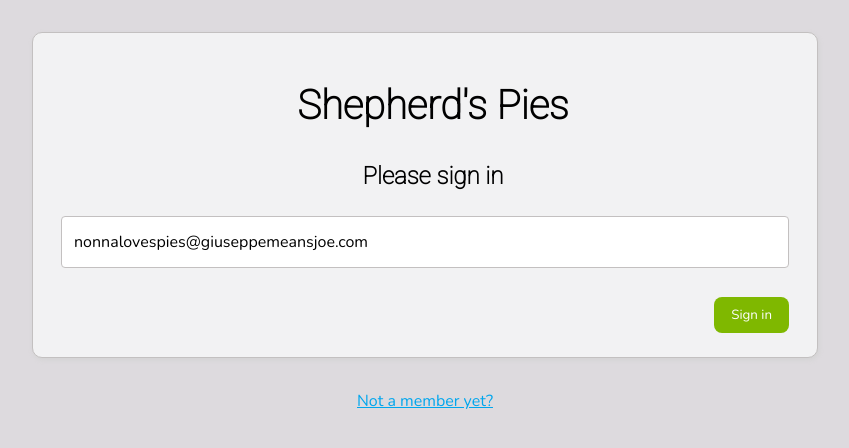
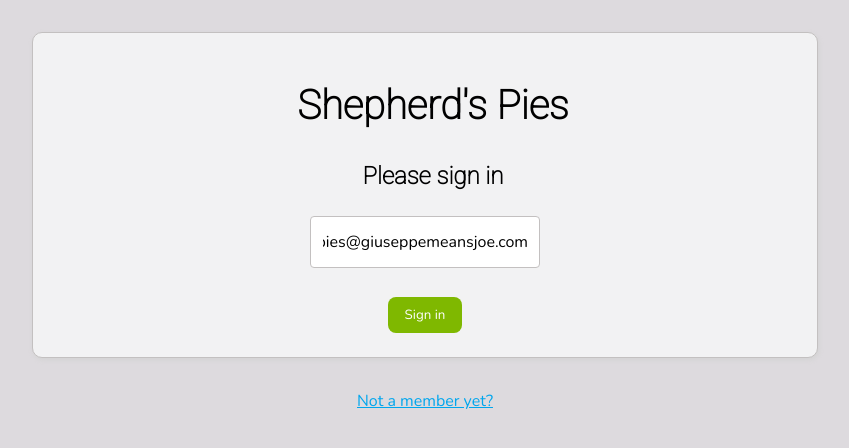
Before and after one commit to NSS-SE-Frontend-Cohort/Shepherds-Pies-Justin-Locke, a React (Vite) app: page /login in a window 1280 px wide. Shown: the top 448 px of the page, without its empty margins (215-1064 px from the left). Built offline with nearby package versions, Linux system fonts and the light colour scheme.

Commit message:
Moved start order to center.

```diff
--- a/src/components/forms/Form.css
+++ b/src/components/forms/Form.css
@@ -26,6 +26,7 @@ form {
     margin-right: 1rem;
     display: flex;
     flex-direction: column;
+    justify-self: center;
   }
 
   .form-btn {
@@ -47,7 +48,7 @@ form {
   }
 
   .form-start-order {
-    width: 60%;
+    width: 50%;
     color: var(--secondary);
     justify-self: center;
   }
```
